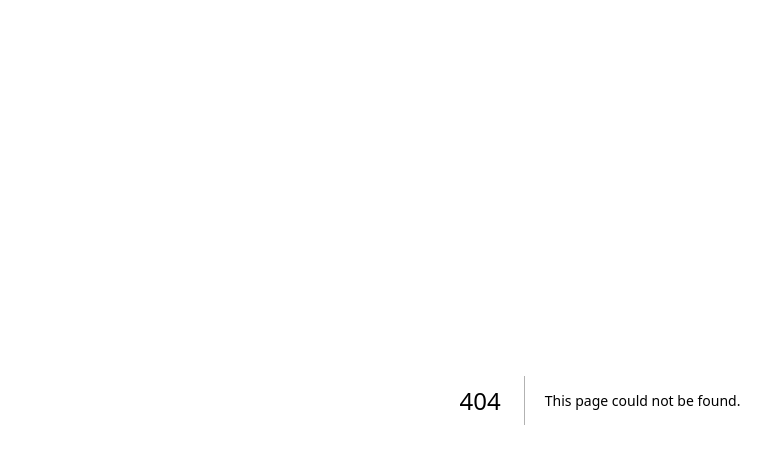
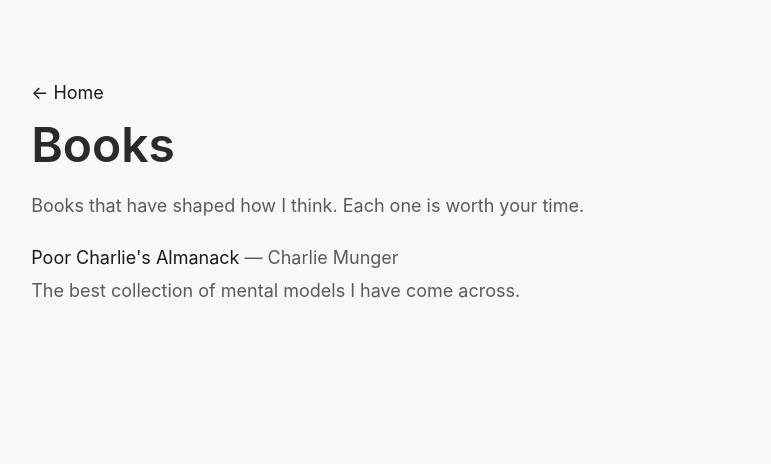
Before and after one commit to juleschasles/juleschasles-website, a Next.js app: page /books in a window 1280 px wide. Before the commit this address had no page. Shown: the top 464 px of the page, without its empty margins (40-811 px from the left). Built offline with nearby package versions, Linux system fonts and the light colour scheme.

Commit message:
Add books page

```diff
--- /dev/null
+++ b/app/books/page.tsx
@@ -0,0 +1,53 @@
+import Link from 'next/link'
+import { getAllBooks } from '@/lib/books'
+
+export default function BooksPage() {
+  const books = getAllBooks()
+
+  return (
+    <main className="min-h-screen" style={{ padding: '5%' }}>
+      <div style={{ maxWidth: '65ch' }}>
+        <div className="text-sm mb-8 fixed-nav">
+          <Link href="/" className="no-underline hover:opacity-70 transition-opacity">
+            ← Home
+          </Link>
+        </div>
+
+        <h1 className="text-4xl font-semibold mb-8">Books</h1>
+
+        <p className="text-sm text-[#5A5A5A] mb-8 leading-relaxed">
+          Books that have shaped how I think. Each one is worth your time.
+        </p>
+
+        {books.length === 0 ? (
+          <p className="text-[#5A5A5A] text-sm">No books yet. Coming soon.</p>
+        ) : (
+          <div className="space-y-6">
+            {books.map((book) => (
+              <div key={book.slug} className="flex justify-between items-start gap-4">
+                <div>
+                  {book.amazonUrl ? (
+                    <a
+                      href={book.amazonUrl}
+                      target="_blank"
+                      rel="noopener noreferrer"
+                      className="text-sm font-semibold hover:opacity-70 transition-opacity no-underline"
+                    >
+                      {book.title}
+                    </a>
+                  ) : (
+                    <span className="text-sm font-semibold">{book.title}</span>
+                  )}
+                  <span className="text-sm text-[#5A5A5A]"> — {book.author}</span>
+                  {book.note && (
+                    <p className="text-sm text-[#5A5A5A] mt-1" style={{ margin: '0.25rem 0 0 0' }}>{book.note}</p>
+                  )}
+                </div>
+              </div>
+            ))}
+          </div>
+        )}
+      </div>
+    </main>
+  )
+}
```
